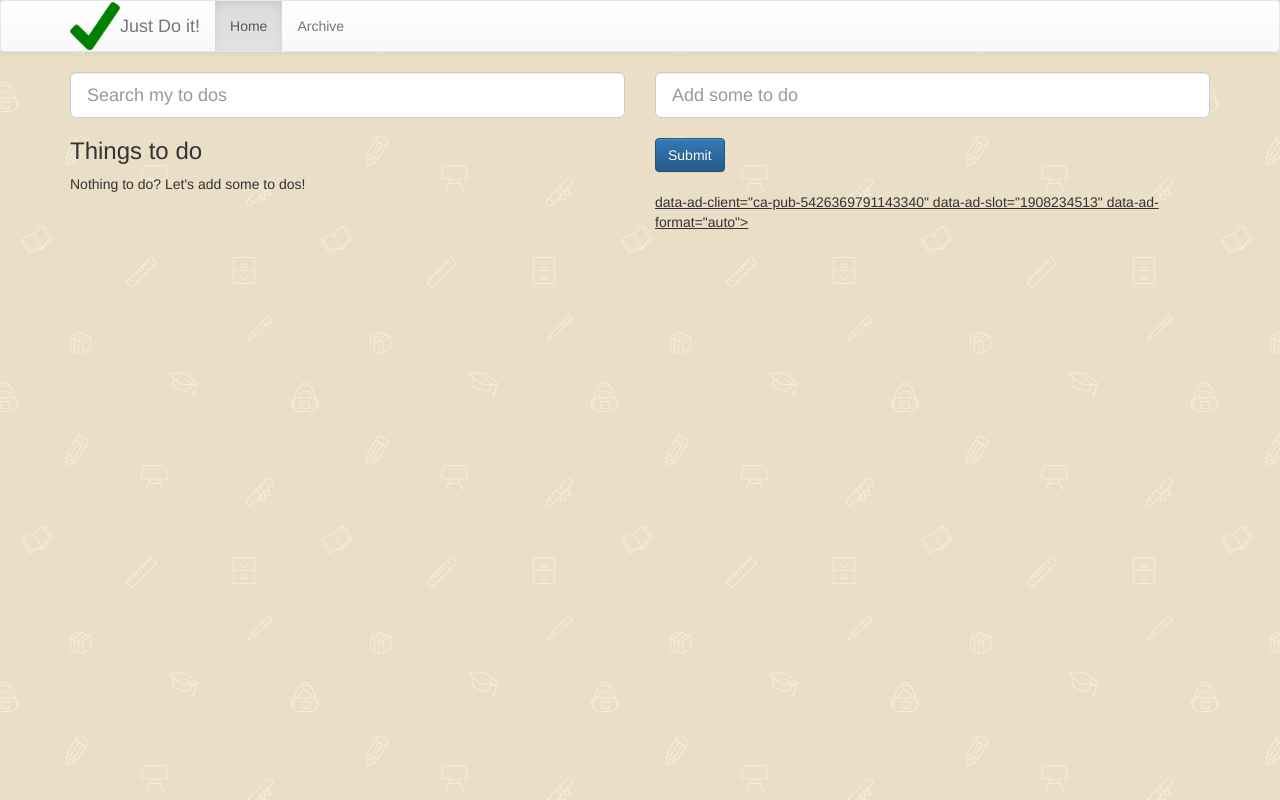
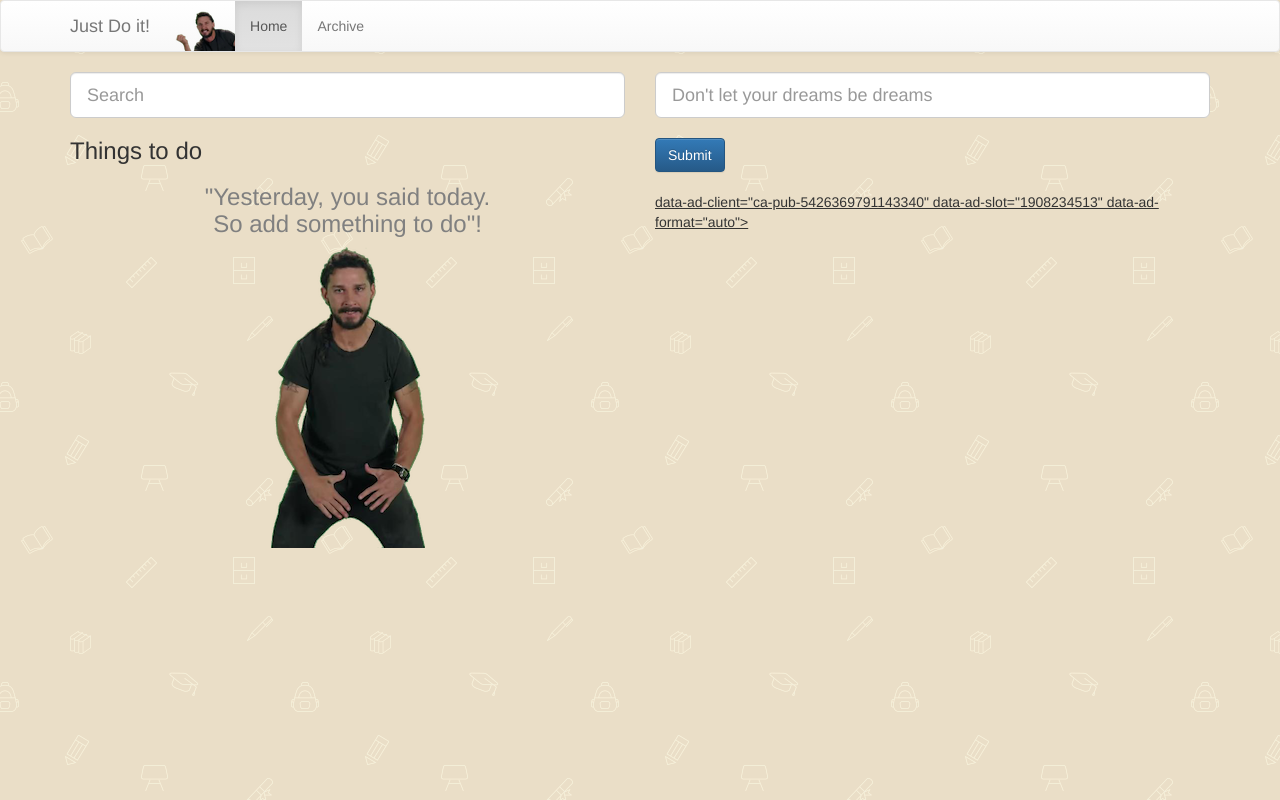
Before and after one commit to cduguet/just-do-it-angularjs, a website: page index.html in a window 1280 px wide. Drawn offline with nearby package versions, Linux system fonts and the light colour scheme; some packages are replaced by stand-ins of ours; a script that the page names is missing.

Commit message:
shia labeauf

```diff
--- a/app.css
+++ b/app.css
@@ -1,6 +1,7 @@
 body {
     background-image: url(images/school.png) !important;
     font-family: "Helvetica Neue", Helvetica, Arial, sans-serif;
+    color: #262626;
 }
 
 .line-through {
--- a/index.html
+++ b/index.html
@@ -19,6 +19,9 @@
 <script src="bower_components/angular-route/angular-route.min.js"></script>
 <!--Google Adsense-->
 <script async src="//pagead2.googlesyndication.com/pagead/js/adsbygoogle.js"></script>
+<!--Angular Retina-->
+<script src="node_modules/angular-retina/dist/angular-retina.min.js"></script>
+
 
 <!-- Angular App-->
 <script src="ng/app.js"></script>
@@ -41,7 +44,7 @@
 <div class="navbar navbar-default">
     <div class="container">
         <div class="navbar-header">
-            <img src="images/checkmark-icon.png" class="pull-left" height="50px" alt="">
+            <img ng-src="images/shia-face.png" class="pull-right" height="50px" alt="">
             <a href="#/" class="navbar-brand">Just Do it!</a>
         </div>
         <div id="navbar" class="collapse navbar-collapse" ng-controller="NavigationController">
--- a/ng/app.js
+++ b/ng/app.js
@@ -2,7 +2,7 @@
  * Created by cristian on 12/8/15.
  */
 
-var app = angular.module('todoApp', ['ngRoute', 'directives', 'pages', 'angular-google-analytics']);
+var app = angular.module('todoApp', ['ngRoute', 'directives', 'pages', 'angular-google-analytics', 'ngRetina']);
 //inject underscore
 app.constant('_',_);
 
--- a/views/pages/home/home.html
+++ b/views/pages/home/home.html
@@ -2,9 +2,10 @@
 
     <div class="row">
         <div class="col-lg-6">
-            <input type="text" class="input-lg form-control" ng-model="query" placeholder="Search my to dos">
+            <input type="text" class="input-lg form-control" ng-model="query" placeholder="Search">
             <h3>Things to do</h3>
-            <p ng-hide="(list | filter: {done:false}).length">Nothing to do? Let's add some to dos!</p>
+            <h3  class="text-center" ng-hide="(list | filter: {done:false}).length" style="color: gray">"Yesterday, you said today. <br> So add something to do"!</h3>
+            <img ng-hide="(list | filter: {done:false}).length" ng-src="images/shia.png" width="154px" style="display: block; margin: auto">
             <ul style="list-style: none">
                 <li ng-repeat="item in list | filter: {name: query, done: false} | orderBy: '-updatedAt'">
                     <!--custom directive with two elements accepted: todo (object) and update (function) -->
@@ -28,7 +29,7 @@
         </div>
         <div class="col-lg-6">
             <form ng-submit="submit()">
-                <input class="input-lg form-control fg-input" type="text" ng-model="newItem" placeholder="Add some to do" required=""/>
+                <input class="input-lg form-control fg-input" type="text" ng-model="newItem" placeholder="Don't let your dreams be dreams" required=""/>
                 <br/>
                 <button class="btn btn-primary" type="submit">Submit</button>
 
```
Also changed, not shown: views/pages/archive/archive.html (+1 -1 lines), images/shia-face.png (added), images/shia-face@2x.png (added), images/shia.png (added), images/shia@2x.png (added).
